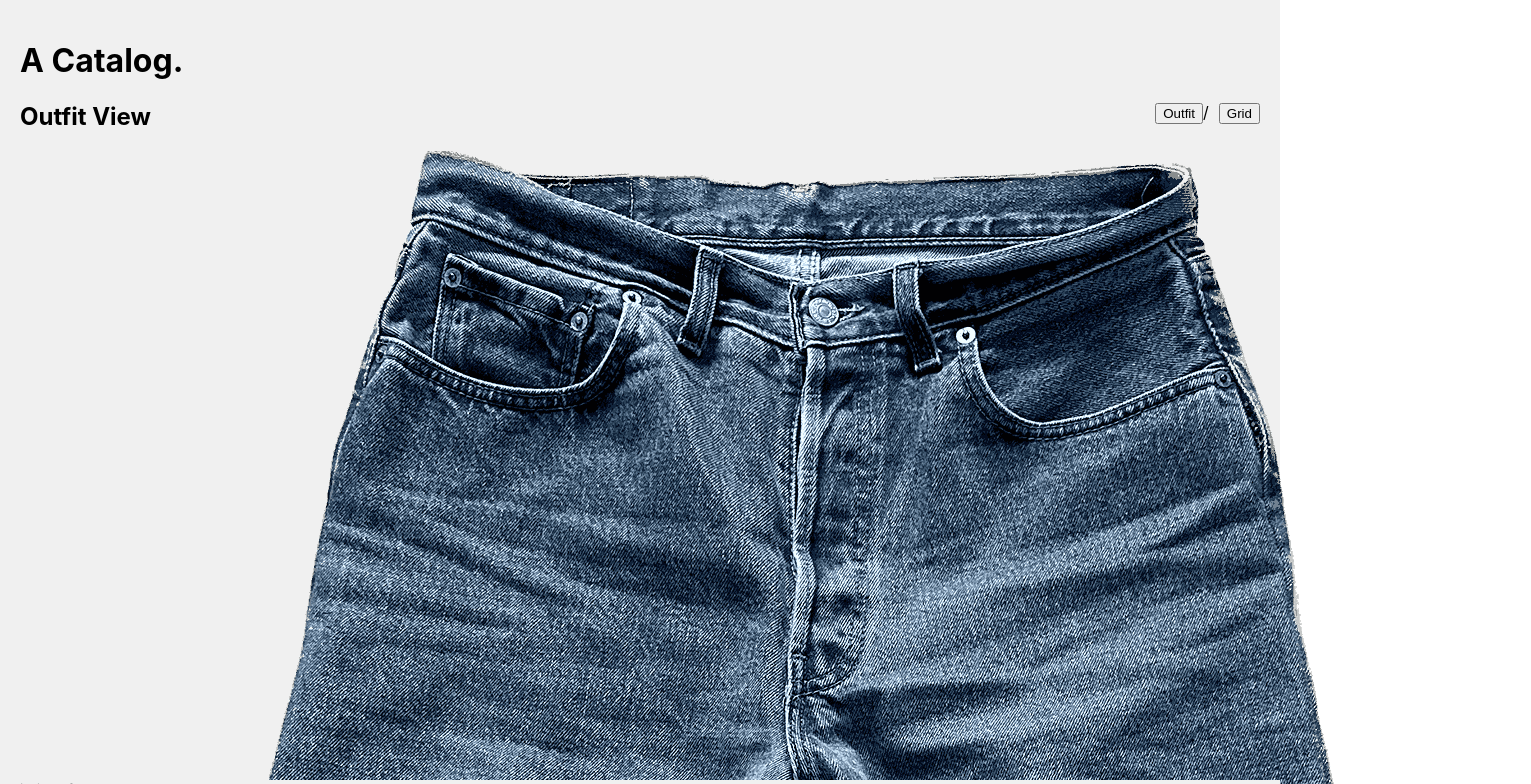
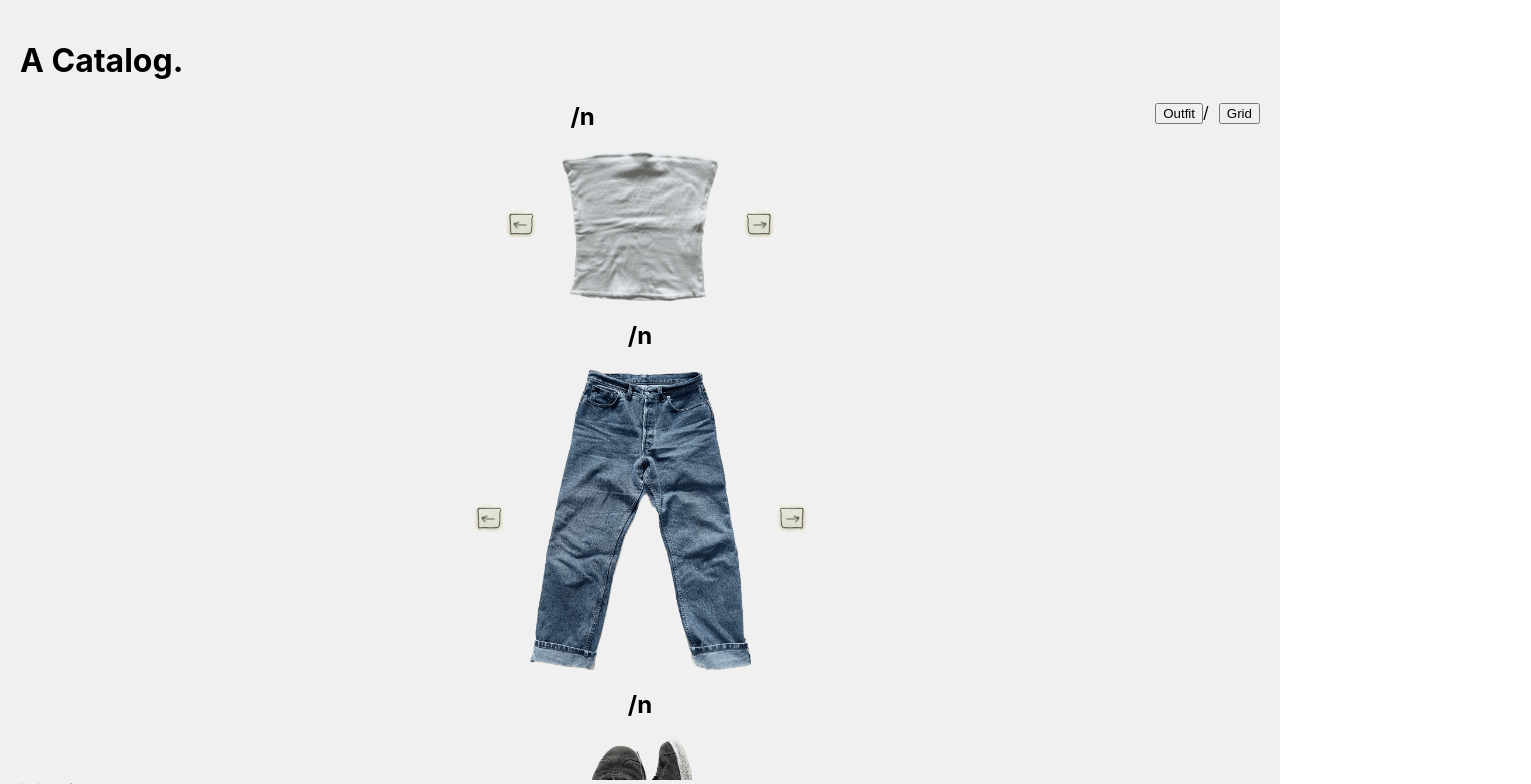
Before and after one commit to ebjorm/A-Catalog, a React (Create React App) app in the folder my-react-app/: page / in a window 1280 px wide. Shown: the top 784 px of the page, 1531 px wide, since content can reach past the window. Built offline with nearby package versions, Linux system fonts and the light colour scheme.

Commit message:
First draft of the outfit view

```diff
--- a/my-react-app/src/App.js
+++ b/my-react-app/src/App.js
@@ -1,13 +1,14 @@
 import React, { useState } from 'react';
 import './App.css';
 import CategoryGrid from './CategoryGrid';
+import Outfit from './Outfit';
 import clothingItemsData from './items.json';
 
 function App() {
   // State to manage the current view (outfit or grid)
   const [isGridView, setIsGridView] = useState(false);
 
-  // Function to toggle between outfit and grid views
+  // Function to toggle between outfit and grid view
   const toggleView = () => {
     setIsGridView(!isGridView);
   };
@@ -30,8 +31,10 @@ function App() {
         </div>
       ) : (
         <div className="outfit-view">
-          <h2>Outfit View</h2>
-          <img src={require('./images/image1.png')} alt="Outfit" />
+          {/* Calls to Outfit.js to create a item picker for the category specified */}
+          <Outfit category="Tops" clothingItems={clothingItemsData.categories} imageSize={150} />
+          <Outfit category="Bottoms" clothingItems={clothingItemsData.categories} imageSize={300} />
+          <Outfit category="Shoes" clothingItems={clothingItemsData.categories} imageSize={150} />
         </div>
       )}
 
--- /dev/null
+++ b/my-react-app/src/Outfit.css
@@ -0,0 +1,29 @@
+.category-outfit {
+    text-align: center;
+    margin-bottom: 20px;
+  }
+
+  .outfit-item {
+    display: flex;
+    align-items: center;
+    justify-content: center;
+  }
+
+  .outfit-item img {
+    margin: 0 10px;
+  }
+
+  .arrow-button {
+    background: none;
+    border: none;
+    cursor: pointer;
+  }
+
+  .arrow-button img {
+    width: 30px;
+    height: auto;
+  }
+
+  .left-arrow {
+    transform: scaleX(-1);
+  }
--- /dev/null
+++ b/my-react-app/src/Outfit.js
@@ -0,0 +1,42 @@
+import React, { useState } from 'react';
+import './Outfit.css';
+
+const Outfit = ({ category, clothingItems, imageSize }) => {
+  // State to keep track of the currently displayed item index
+  const [currentIndex, setCurrentIndex] = useState(0);
+
+  // Check if the clothingItems data is available
+  if (!clothingItems || !clothingItems[category] || clothingItems[category].length === 0) {
+    return <div>No items found for {category}</div>;
+  }
+
+  const items = Object.values(clothingItems[category]); //Puts items into an Array
+  const currentItem = items[currentIndex]; //Getts the current item to be displayed based on currentIndex
+
+  //handels showing next item
+  const handleNext = () => {
+    setCurrentIndex((prevIndex) => (prevIndex + 1) % items.length);
+  };
+
+  //handels showing previous item
+  const handlePrevious = () => {
+    setCurrentIndex((prevIndex) => (prevIndex - 1 + items.length) % items.length);
+  };
+
+  return (
+    <div className="category-outfit">
+      <h2>/n</h2>
+      <div className="outfit-item">
+        <button className="arrow-button" onClick={handlePrevious}>
+          <img src={require('./icons/Arrow.png')} alt="Previous" className="left-arrow" />
+        </button>
+        <img src={require(`./${currentItem.Image}`)} alt={currentItem.Color} style={{ width: 'auto', height: imageSize }} />
+        <button className="arrow-button" onClick={handleNext}>
+          <img src={require('./icons/Arrow.png')} alt="Next" />
+        </button>
+      </div>
+    </div>
+  );
+};
+
+export default Outfit;
```
